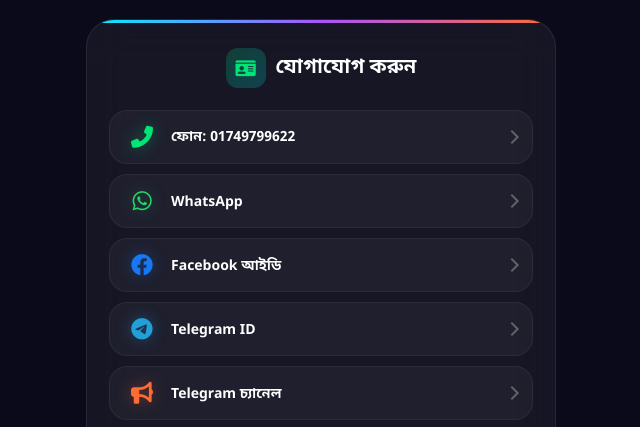
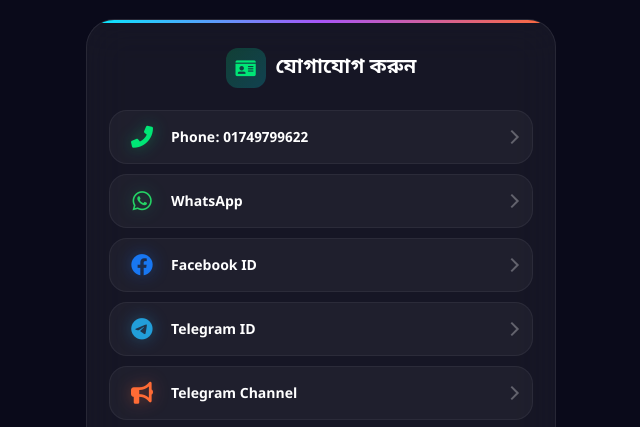
Before and after one commit to 55ashraful/md.ashraful, a plain HTML site: page index.html in a window 1280 px wide. Shown: the part 1113-1540 px from the top of the page, 319-959 px from the left. Drawn offline with Linux system fonts and the light colour scheme.

Commit message:
Update index.html

```diff
--- a/index.html
+++ b/index.html
@@ -4,7 +4,6 @@
     <meta charset="UTF-8">
     <meta name="viewport" content="width=device-width, initial-scale=1.0">
 
-    <!-- গুগল সাইট ভেরিফিকেশন -->
     <meta name="google-site-verification" content="twRpqy_GzEIxon6mFCy_ghR1Uzhlxnly6r2oBPhWYvI" />
 
     <title>মো: আশরাফুল হক দুলন | উদ্যোক্তা ও ওয়েব ডেভেলপার</title>
@@ -545,11 +544,11 @@
                         যোগাযোগ করুন
                     </h2>
                     <div class="contact-list">
-                        <a href="tel:01749799622" class="contact-item" itemprop="telephone"><i class="fas fa-phone-alt icon-phone"></i> ফোন: 01749799622</a>
+                        <a href="tel:01749799622" class="contact-item" itemprop="telephone"><i class="fas fa-phone-alt icon-phone"></i> Phone: 01749799622</a>
                         <a href="https://wa.me/8801749799622" class="contact-item"><i class="fab fa-whatsapp icon-wa"></i> WhatsApp</a>
-                        <a href="https://www.facebook.com/share/14XHGoRUeoT/" target="_blank" class="contact-item" rel="noopener noreferrer"><i class="fab fa-facebook icon-fb"></i> Facebook আইডি</a>
+                        <a href="https://www.facebook.com/share/14XHGoRUeoT/" target="_blank" class="contact-item" rel="noopener noreferrer"><i class="fab fa-facebook icon-fb"></i> Facebook ID</a>
                         <a href="https://t.me/Safut_24" target="_blank" class="contact-item" rel="noopener noreferrer"><i class="fab fa-telegram icon-tg"></i> Telegram ID</a>
-                        <a href="https://t.me/Mini_app_bt" target="_blank" class="contact-item" rel="noopener noreferrer"><i class="fas fa-bullhorn icon-ch"></i> Telegram চ্যানেল</a>
+                        <a href="https://t.me/Mini_app_bt" target="_blank" class="contact-item" rel="noopener noreferrer"><i class="fas fa-bullhorn icon-ch"></i> Telegram Channel</a>
                         <a href="https://maps.app.goo.gl/ajYdSEouQSBSgDRP6" target="_blank" class="contact-item" rel="noopener noreferrer"><i class="fas fa-map-marker-alt icon-map"></i> Fatullah, Narayanganj</a>
                     </div>
 
```
